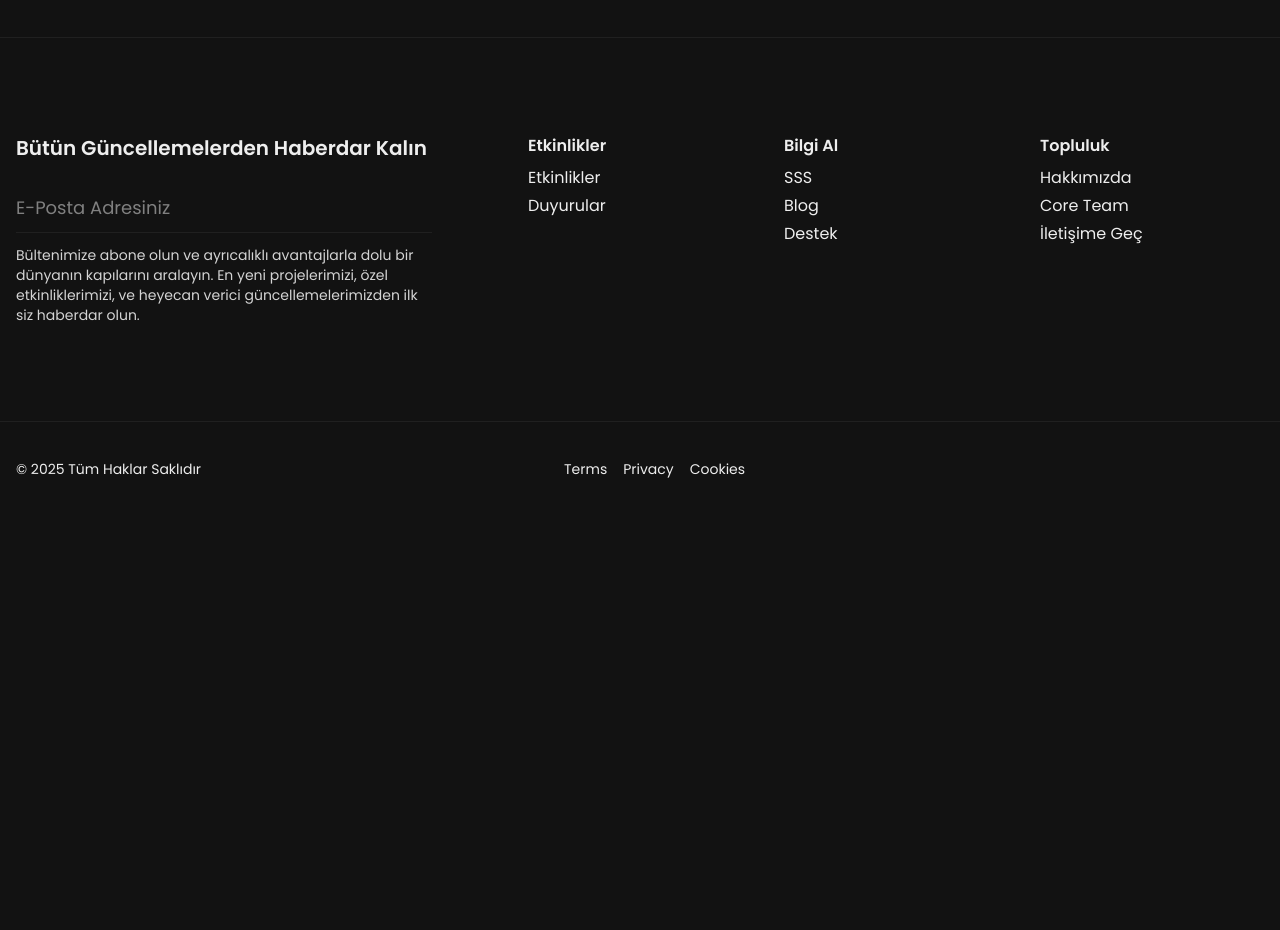
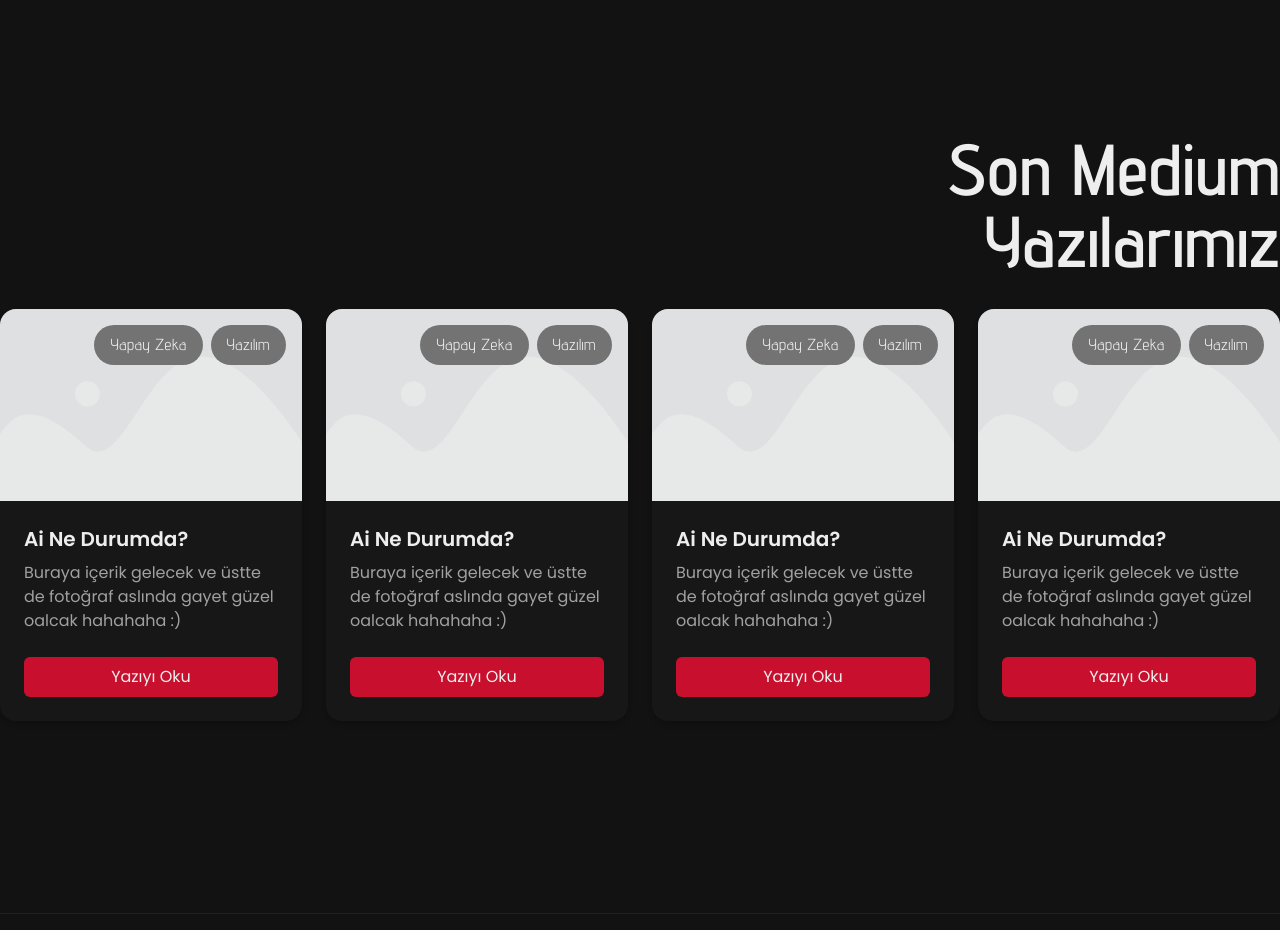
Before and after one commit to HSD-OSTIMTECH/HSD-Landing, a Next.js app: page / in a window 1280 px wide. Shown: the part 1480-2410 px from the top of the page. Before the commit the page ends 1996 px from the top, so only its background shows below. Built offline with nearby package versions, Linux system fonts and the light colour scheme; some icons are missing.

Commit message:
feat: added medium card to last post section in index page site

```diff
--- a/pages/index.tsx
+++ b/pages/index.tsx
@@ -1,3 +1,4 @@
+import MediumCard from "@/components/shared/mediumCard";
 import TeamSlider from "@/components/teamSlider";
 import Button from "@/components/ui/button";
 
@@ -49,6 +50,18 @@ export default function Home() {
 
         <img src="/images/mockap.png" alt="mockap for index page" />
       </section>
+
+      <section className="max-w-7xl container mx-auto flex flex-col items-end my-48">
+        <h2 className="text-3xl sm:text-5xl md:text-7xl font-advent-pro font-semibold max-w-lg text-right">
+          Son Medium Yazılarımız
+        </h2>
+        <div className="w-full grid grid-cols-1 sm:grid-cols-2 md:grid-cols-4 gap-6 mt-8">
+          <MediumCard />
+          <MediumCard />
+          <MediumCard />
+          <MediumCard />
+        </div>
+      </section>
     </div>
   );
 }
```
